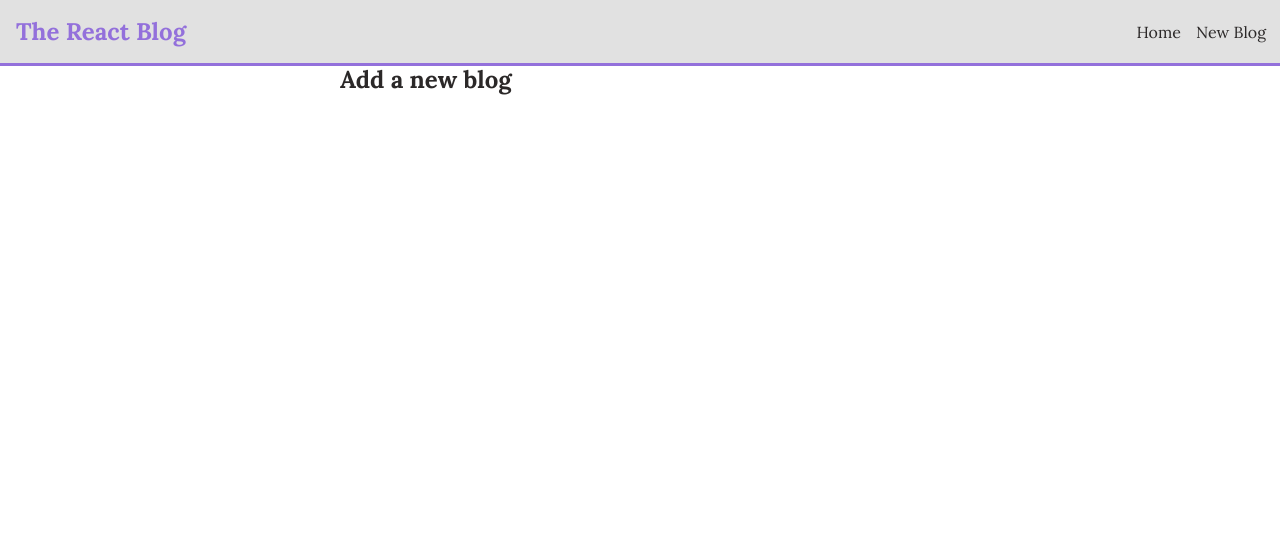
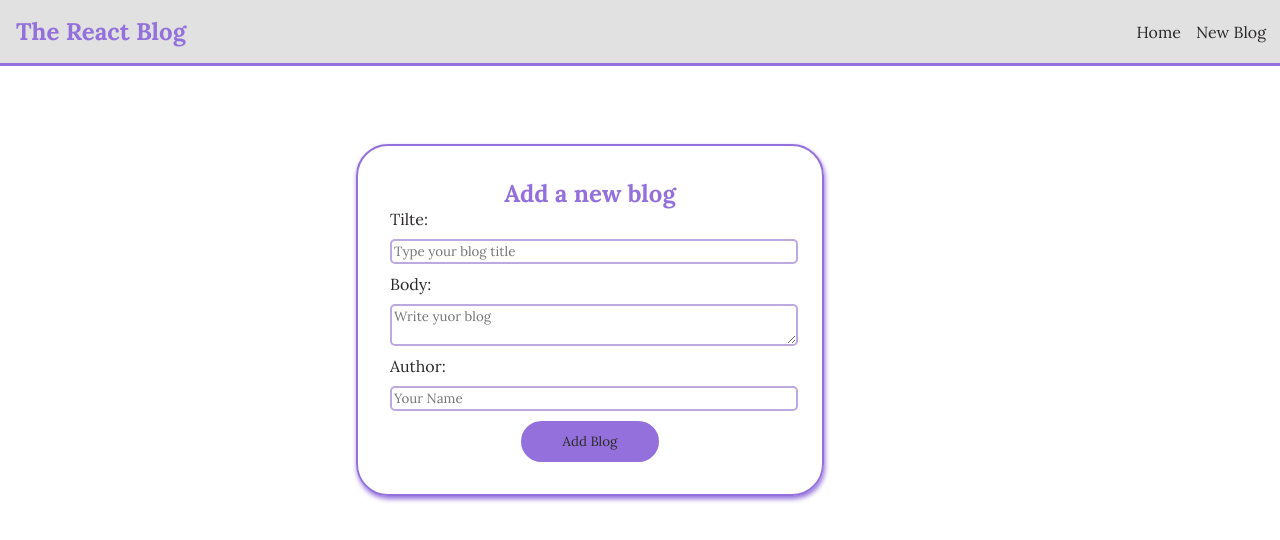
Before and after one commit to Roveri91/simple-blog, a React (Create React App) app: page /create in a window 1280 px wide. Shown: the top 540 px of the page. Built offline with nearby package versions, Linux system fonts and the light colour scheme.

Commit message:
create a form for create

```diff
--- a/src/components/Create.js
+++ b/src/components/Create.js
@@ -2,6 +2,28 @@ const Create = () => {
   return (
     <div className="create">
       <h2>Add a new blog</h2>
+      <form>
+        <label>Tilte:</label>
+        <input
+          type="text"
+          required
+          placeholder="Type your blog title"
+        />
+
+        <label>Body:</label>
+        <textarea required placeholder="Write yuor blog">
+        </textarea>
+
+        <label>Author:</label>
+        <input
+          type="text"
+          required
+          placeholder="Your Name"
+        />
+
+        <button>Add Blog</button>
+
+      </form>
     </div>
 
   );
--- a/src/index.css
+++ b/src/index.css
@@ -123,3 +123,49 @@
 .blog-details div {
   margin-top: 2rem;
 }
+
+/* CREATE PAGE */
+
+.create {
+  border: 2px solid mediumpurple;
+  border-radius: 2em;
+  padding: 2rem;
+  margin: 5rem 1rem;
+  box-shadow: 1px 3px 5px mediumpurple;
+  text-align: center;
+  max-width: 400px;
+}
+
+.create h2 {
+  color: mediumpurple;
+}
+
+.create label{
+  /* display: grid; */
+  text-align: left;
+  display: block;
+}
+
+.create input, .create textarea {
+  width: 100%;
+  border: solid 2px rgb(187, 169, 223);
+  border-radius: 5px;
+  display: block;
+  margin: 10px auto;
+  padding: 2px;
+}
+
+.create button {
+  background-color: mediumpurple;
+  border: solid 2px mediumpurple;
+  border-radius: 2rem;
+  padding: 10px 40px;
+}
+ .create button:hover {
+  /* border-color: black; */
+  font-weight: 900;
+ }
+
+ .create button:active {
+  border-color: white;
+ }
```
